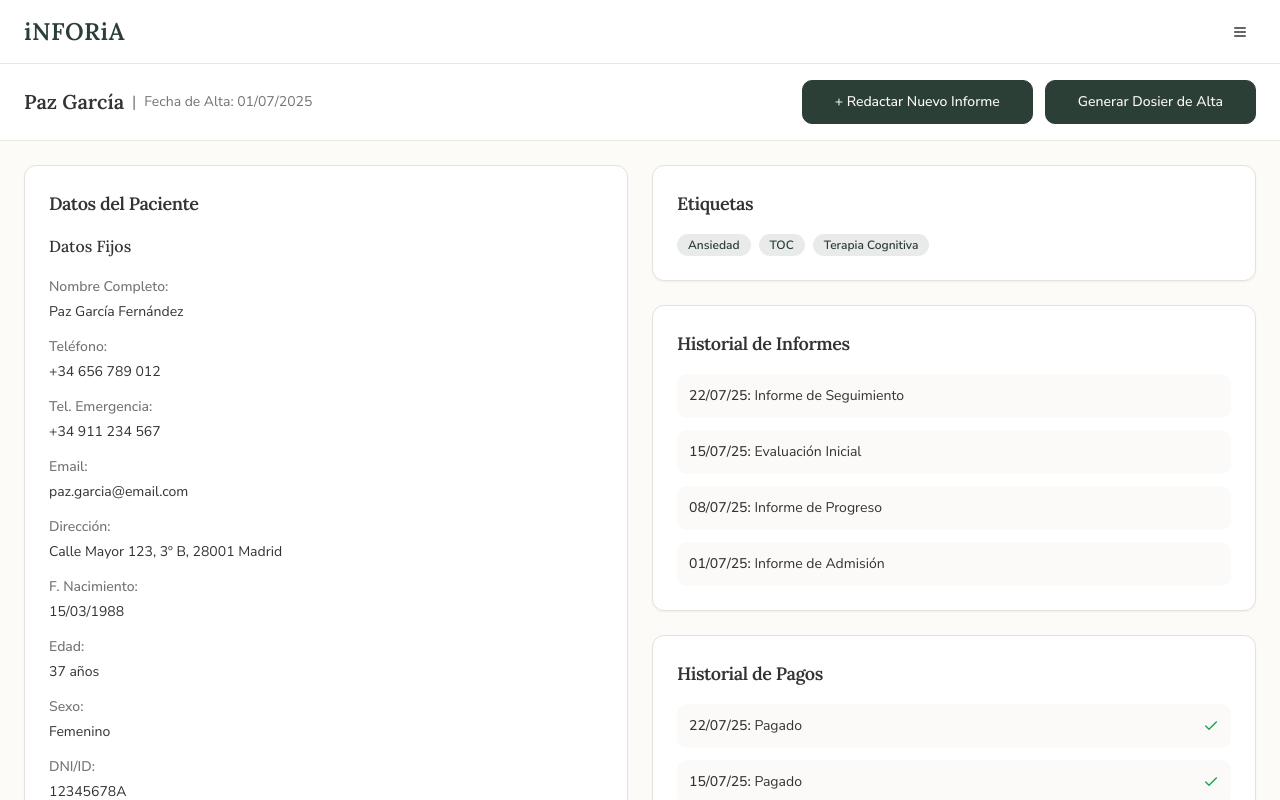
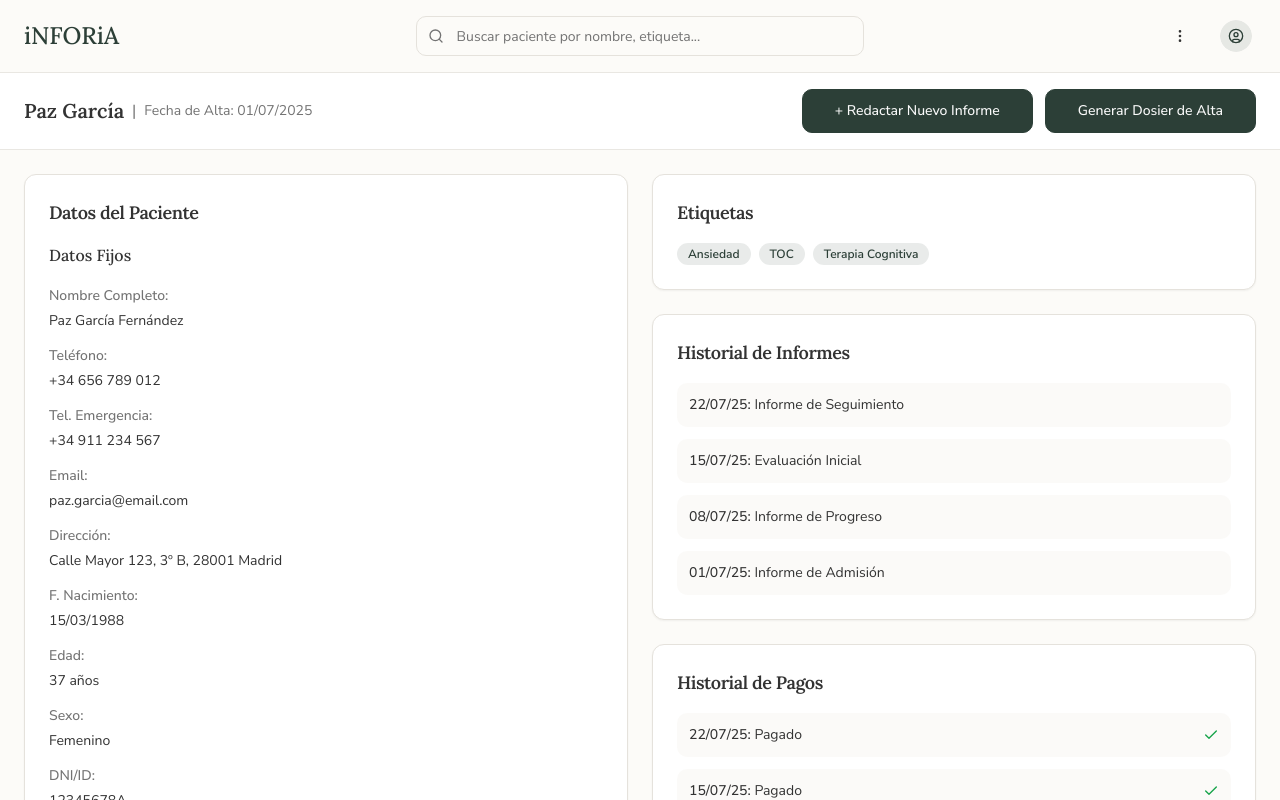
Before and after one commit to projectexinoxano-lab/inforia-knowledge-flow, a React (Vite) app: page /patient-profile in a window 1280 px wide. Shown: the top 800 px of the page. Built offline with nearby package versions, Linux system fonts and the light colour scheme.

Commit message:
Fix: Add avatar to header
Added the user avatar component to the header to complete the UI.

```diff
--- a/src/pages/PatientProfile.tsx
+++ b/src/pages/PatientProfile.tsx
@@ -1,5 +1,5 @@
 import { useState } from "react";
-import { Header } from "@/components/Header";
+import DashboardHeader from "@/components/DashboardHeader";
 import { Button } from "@/components/ui/button";
 import { Input } from "@/components/ui/input";
 import { Textarea } from "@/components/ui/textarea";
@@ -50,7 +50,7 @@ export default function PatientProfile() {
 
   return (
     <div className="min-h-screen bg-background">
-      <Header />
+      <DashboardHeader />
 
       {/* Sub-Header */}
       <div className="bg-card border-b border-module-border px-6 py-4">
```
